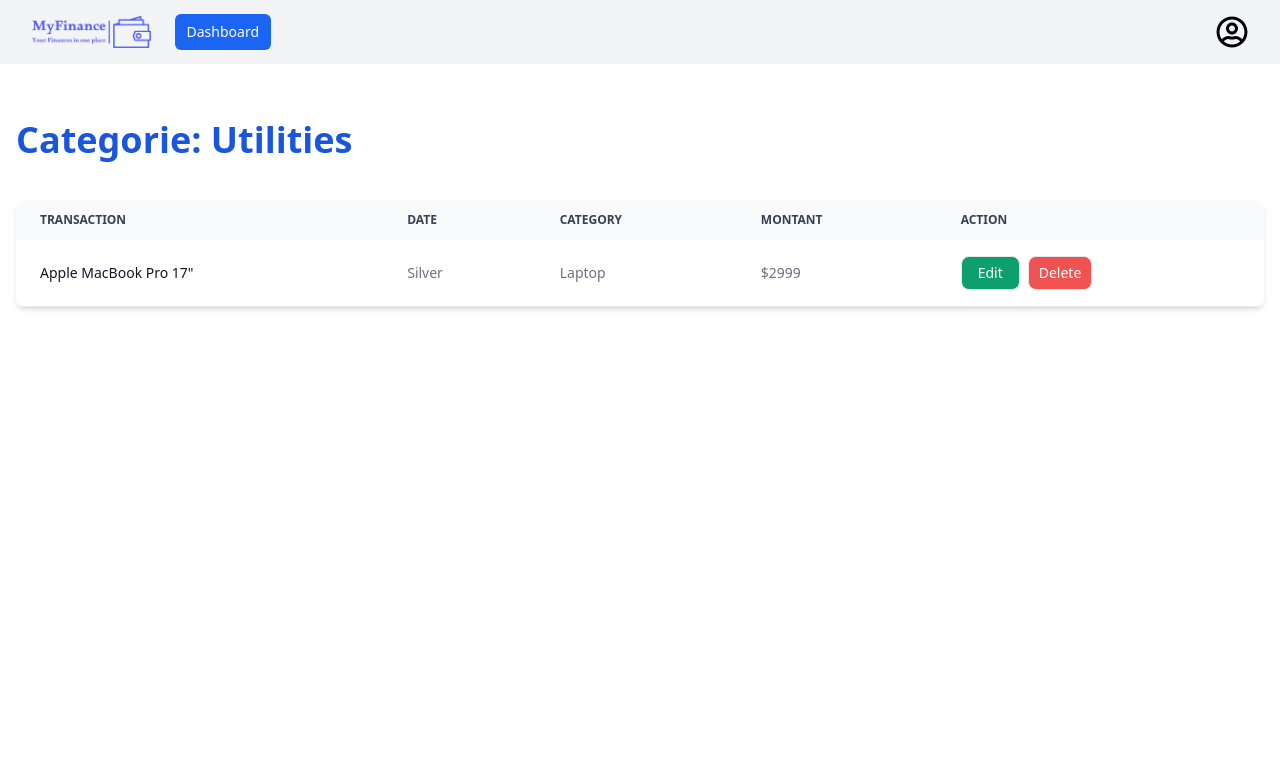
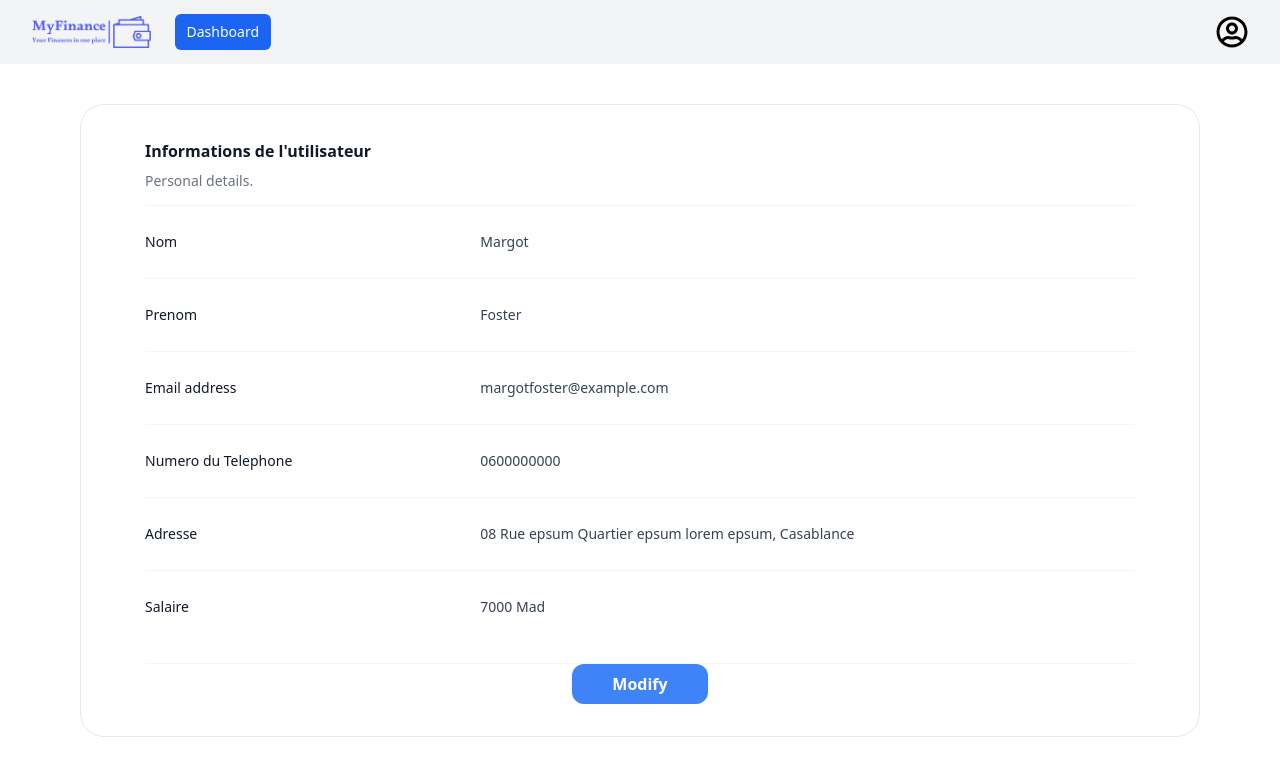
Before and after one commit to khalil-tourabi/MyFinance, a React (Vite) app in the folder FrontEnd/: page / in a window 1280 px wide. Shown: the top 776 px of the page. Built offline with nearby package versions, Linux system fonts and the light colour scheme.

Commit message:
created profile component

```diff
--- a/FrontEnd/src/App.jsx
+++ b/FrontEnd/src/App.jsx
@@ -1,10 +1,9 @@
-import CategorieInfo from './components/Transaction per Categorie/CategorieInfo';
-import TransactionPage from './components/Transaction-Page/Transaction'
+import Profile from './components/Profile/Profile';
 
 function App() {
   return (
     <>
-      <CategorieInfo />
+      <Profile />
     </>
   );
 }
--- /dev/null
+++ b/FrontEnd/src/components/Profile/Profile.jsx
@@ -0,0 +1,79 @@
+import React from "react";
+import NavbarLogged from "../navbars/Navbar-logged";
+
+const Profile = () => {
+  return (
+    <>
+      <NavbarLogged />
+      <div className="m-20 mt-10 border p-16 pt-8 pb-8 rounded-3xl">
+        <div className="px-4 sm:px-0">
+          <h3 className="text-base font-semibold leading-7 text-gray-900">
+            Informations de l'utilisateur
+          </h3>
+          <p className="mt-1 max-w-2xl text-sm leading-6 text-gray-500">
+            Personal details.
+          </p>
+        </div>
+        <div className="mt-3 border-t border-gray-100">
+          <dl className="divide-y divide-gray-100">
+            <div className="px-4 py-6 sm:grid sm:grid-cols-3 sm:gap-4 sm:px-0">
+              <dt className="text-sm font-medium leading-6 text-gray-900">
+                Nom
+              </dt>
+              <dd className="mt-1 text-sm leading-6 text-gray-700 sm:col-span-2 sm:mt-0">
+                Margot
+              </dd>
+            </div>
+            <div className="px-4 py-6 sm:grid sm:grid-cols-3 sm:gap-4 sm:px-0">
+              <dt className="text-sm font-medium leading-6 text-gray-900">
+                Prenom
+              </dt>
+              <dd className="mt-1 text-sm leading-6 text-gray-700 sm:col-span-2 sm:mt-0">
+                Foster
+              </dd>
+            </div>
+            <div className="px-4 py-6 sm:grid sm:grid-cols-3 sm:gap-4 sm:px-0">
+              <dt className="text-sm font-medium leading-6 text-gray-900">
+                Email address
+              </dt>
+              <dd className="mt-1 text-sm leading-6 text-gray-700 sm:col-span-2 sm:mt-0">
+                margotfoster@example.com
+              </dd>
+            </div>
+            <div className="px-4 py-6 sm:grid sm:grid-cols-3 sm:gap-4 sm:px-0">
+              <dt className="text-sm font-medium leading-6 text-gray-900">
+                Numero du Telephone
+              </dt>
+              <dd className="mt-1 text-sm leading-6 text-gray-700 sm:col-span-2 sm:mt-0">
+                0600000000
+              </dd>
+            </div>
+            <div className="px-4 py-6 sm:grid sm:grid-cols-3 sm:gap-4 sm:px-0">
+              <dt className="text-sm font-medium leading-6 text-gray-900">
+                Adresse
+              </dt>
+              <dd className="mt-1 text-sm leading-6 text-gray-700 sm:col-span-2 sm:mt-0">
+                08 Rue epsum Quartier epsum lorem epsum, Casablance
+              </dd>
+            </div>
+            <div className="px-4 py-6 sm:grid sm:grid-cols-3 sm:gap-4 sm:px-0">
+              <dt className="text-sm font-medium leading-6 text-gray-900">
+                Salaire
+              </dt>
+              <dd className="mt-1 text-sm leading-6 text-gray-700 sm:col-span-2 sm:mt-0">
+                7000 Mad
+              </dd>
+            </div>
+            <div className="flex justify-center items-end mt-5">
+              <button className="bg-blue-500 hover:bg-blue-700 text-white font-bold px-10 py-2 rounded-xl flex items-center justify-center">
+                Modify
+              </button>
+            </div>
+          </dl>
+        </div>
+      </div>
+    </>
+  );
+};
+
+export default Profile;
```
